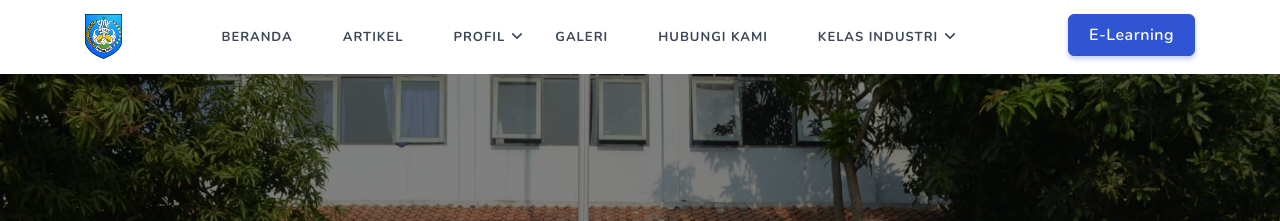
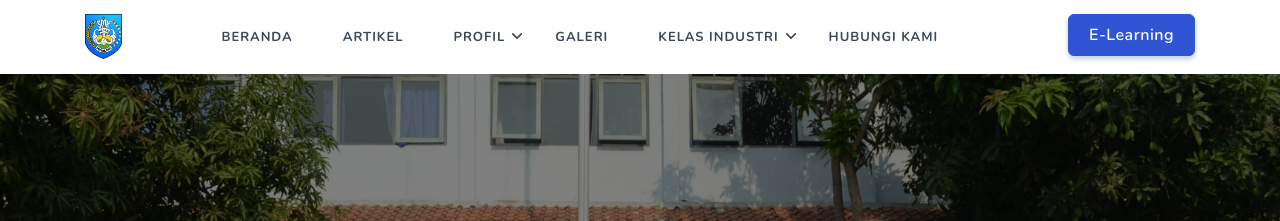
Before and after one commit to smkn1pml/website, a Jekyll site: the page built from pages/index.md, in a window 1280 px wide. Shown: the top 221 px of the page. Built offline with Jekyll 4.4.1, drawn with Linux system fonts in a browser that asks for light colours; comment, search, counter and statistics services are not loaded; part of the change alters nothing that is shown.

```diff
--- a/_data/menus/navbar.yml
+++ b/_data/menus/navbar.yml
@@ -21,11 +21,11 @@ items:
   - title: Galeri
     url: /gallery/
     children: null
-  - title: Hubungi Kami
-    url: /contact/
-    children: null
   - title: Kelas Industri
     url: "#"
     children:
       - title: Mikrotik Academy
-        url: "#"
+        url: /mikrotikacademy
+  - title: Hubungi Kami
+    url: /contact/
+    children: null
```
